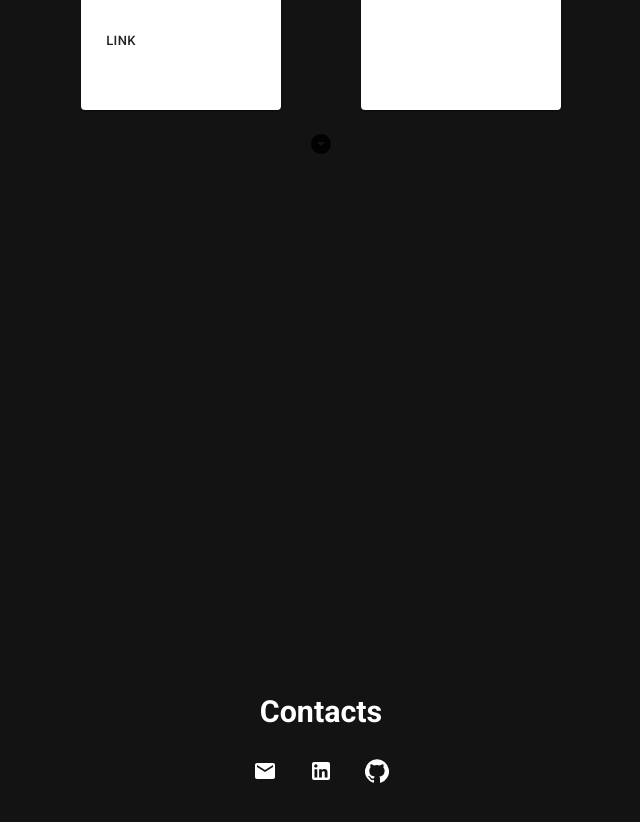
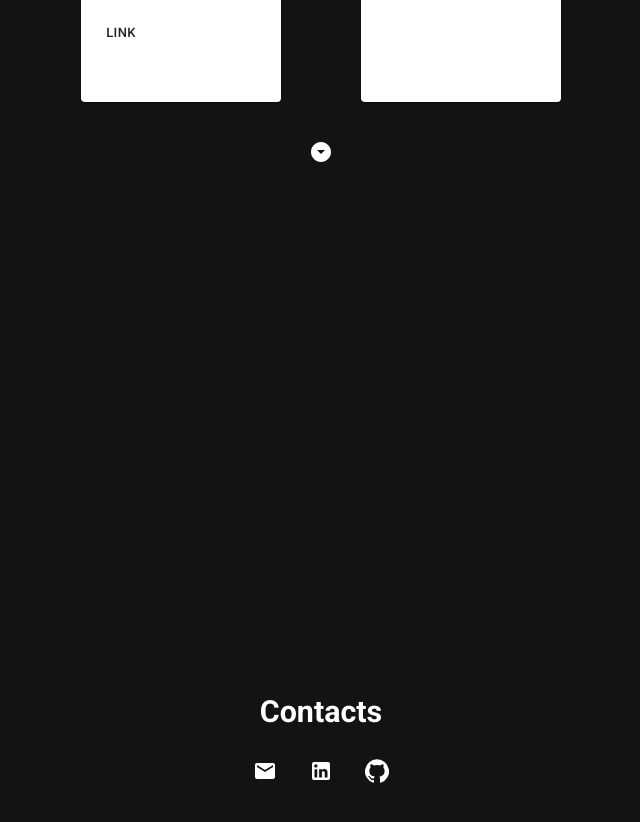
Before and after one commit to setoi1/React-Personal-Portfolio, a React (Create React App) app: page / in a window 1280 px wide. Shown: the part 2062-2884 px from the top of the page, without its empty margins (319-959 px from the left). Built offline with nearby package versions, Linux system fonts and the light colour scheme.

Commit message:
Changed page-transistion button color

```diff
--- a/src/components/Projects.js
+++ b/src/components/Projects.js
@@ -31,8 +31,8 @@ const Projects = () => {
         </Grid>
         <div className="page-transition">
           <Link className="contacts-section-link"  to="contacts-section" spy={true} smooth={true} duration={750}>
-            <Button className="contacts-arrow-button">
-              <ArrowDropDownCircleIcon className="contacts-arrow-icon" />
+            <Button>
+              <ArrowDropDownCircleIcon className="page-transition" />
             </Button>
           </Link>
         </div>
```
